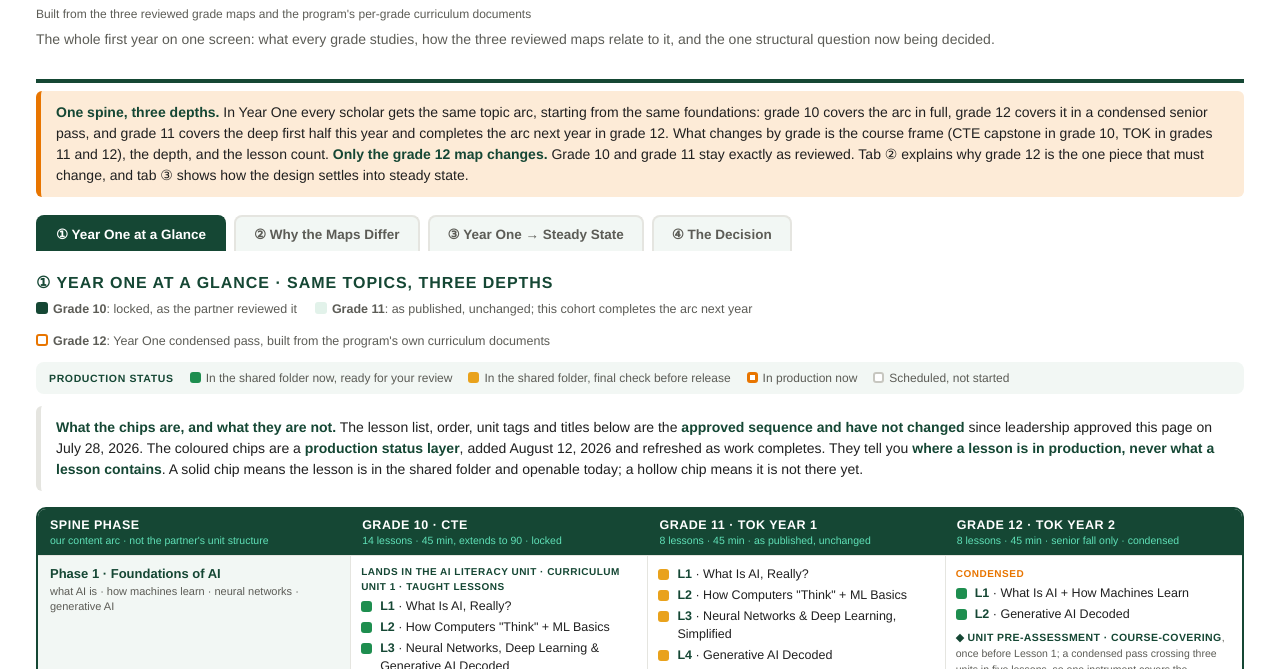
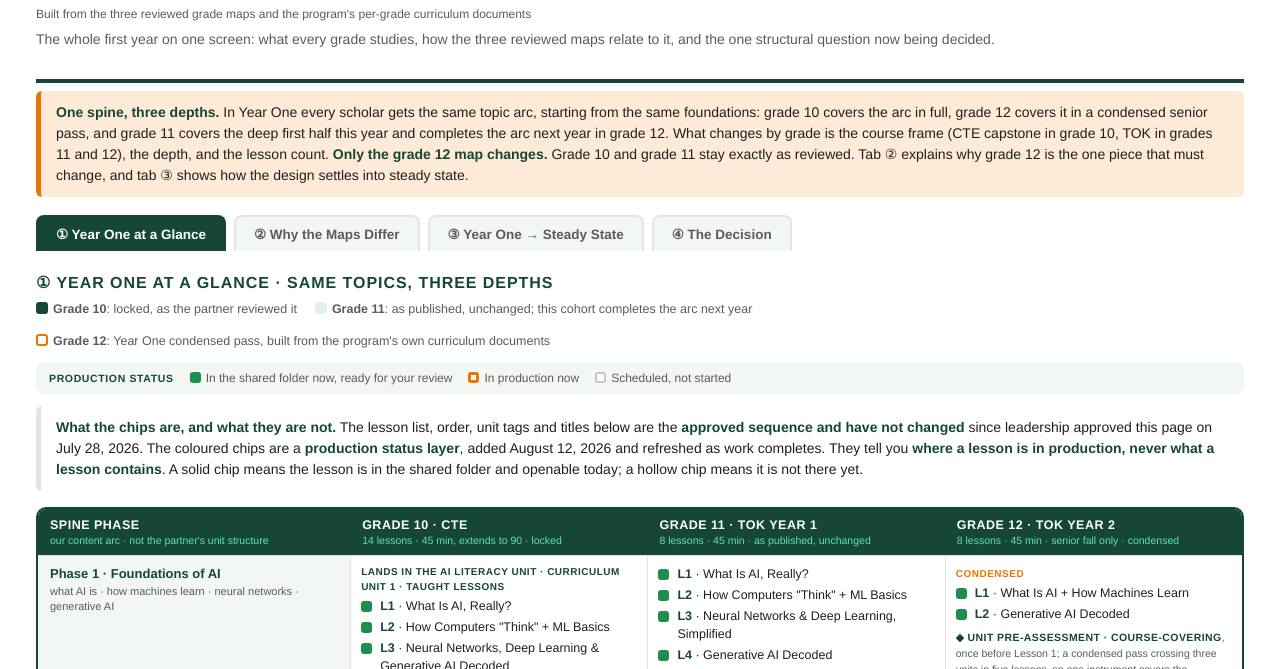
Before and after one commit to lhernandezl-utd/frai-map, a plain HTML site: page year-one-scope-and-sequence.html in a window 1280 px wide. Shown: the part 111-780 px from the top of the page. Drawn offline with Linux system fonts and the light colour scheme.

Commit message:
Grade 11 status to green: all five lessons submitted for partner review, ON HOLD prefix removed. Legend now hides unused states

```diff
--- a/year-one-scope-and-sequence.html
+++ b/year-one-scope-and-sequence.html
@@ -137,7 +137,7 @@ const STATUS_AS_OF = "August 12, 2026";
 const LESSON_STATUS = {
   "10": { 1:"box", 2:"box", 3:"box", 4:"box",  5:"box",  6:"prod", 7:"plan",
           8:"plan", 9:"plan", 10:"plan", 11:"plan", 12:"plan", 13:"plan", 14:"plan" },
-  "11": { 1:"chk", 2:"chk", 3:"chk", 4:"chk",  5:"chk",  6:"plan", 7:"plan", 8:"plan" },
+  "11": { 1:"box", 2:"box", 3:"box", 4:"box",  5:"box",  6:"plan", 7:"plan", 8:"plan" },
   "12": { 1:"box", 2:"box", 3:"box", 4:"box",  5:"box",  6:"plan", 7:"plan", 8:"plan" }
 };
 /* ---- renderer: nothing below needs editing week to week ---- */
@@ -150,6 +150,14 @@ document.addEventListener("DOMContentLoaded", function(){
                  prod:"in production", plan:"scheduled" };
   const asof = document.getElementById("asof");
   if (asof) asof.textContent = "Production status as of " + STATUS_AS_OF;
+
+  // hide any legend entry whose state no lesson currently uses, so the key never
+  // advertises a status that is not on the page
+  var used = {};
+  ["10","11","12"].forEach(function(g){ Object.values(LESSON_STATUS[g]).forEach(function(s){ used[s]=1; }); });
+  document.querySelectorAll(".stlegend span[data-state]").forEach(function(sp){
+    if (!used[sp.dataset.state]) sp.style.display = "none";
+  });
 
   document.querySelectorAll("#p1 .sgrid .c .l[data-g]").forEach(function(el){
     const s = (LESSON_STATUS[el.dataset.g] || {})[el.dataset.l] || "plan";
@@ -204,10 +212,10 @@ document.addEventListener("DOMContentLoaded", function(){
 
   <div class="stlegend">
     <b>Production status</b>
-    <span><span class="st st-box"></span>In the shared folder now, ready for your review</span>
-    <span><span class="st st-chk"></span>In the shared folder, final check before release</span>
-    <span><span class="st st-prod"></span>In production now</span>
-    <span><span class="st st-plan"></span>Scheduled, not started</span>
+    <span data-state="box"><span class="st st-box"></span>In the shared folder now, ready for your review</span>
+    <span data-state="chk"><span class="st st-chk"></span>In the shared folder, final check before release</span>
+    <span data-state="prod"><span class="st st-prod"></span>In production now</span>
+    <span data-state="plan"><span class="st st-plan"></span>Scheduled, not started</span>
   </div>
   <div class="defnote" style="background:#fff; border-left-color:var(--grey);"><b>What the chips are, and what they are not.</b> The lesson list, order, unit tags and titles below are the <b>approved sequence and have not changed</b> since leadership approved this page on July 28, 2026. The coloured chips are a <b>production status layer</b>, added August 12, 2026 and refreshed as work completes. They tell you <b>where a lesson is in production, never what a lesson contains</b>. A solid chip means the lesson is in the shared folder and openable today; a hollow chip means it is not there yet.</div>
 
```
